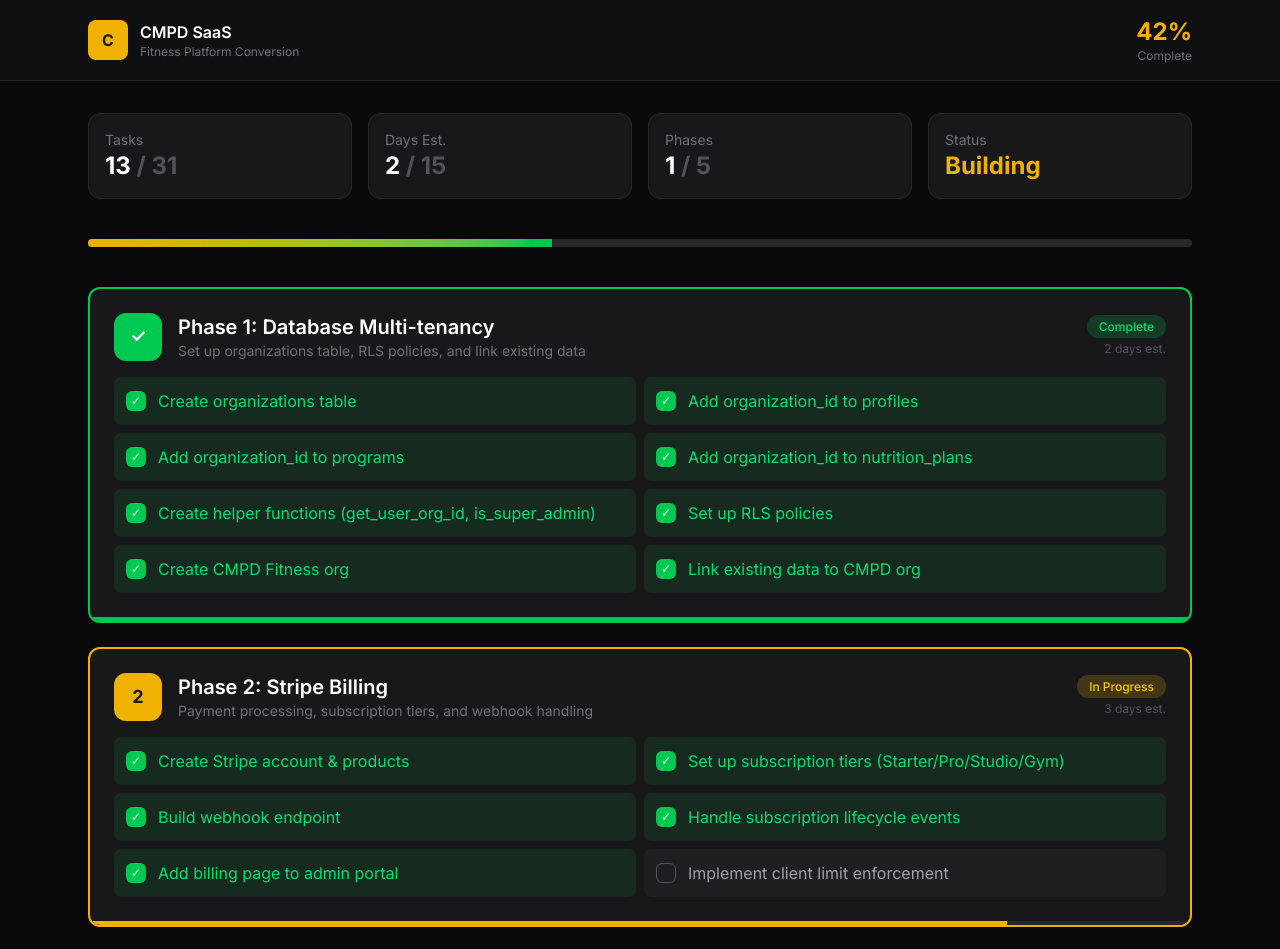
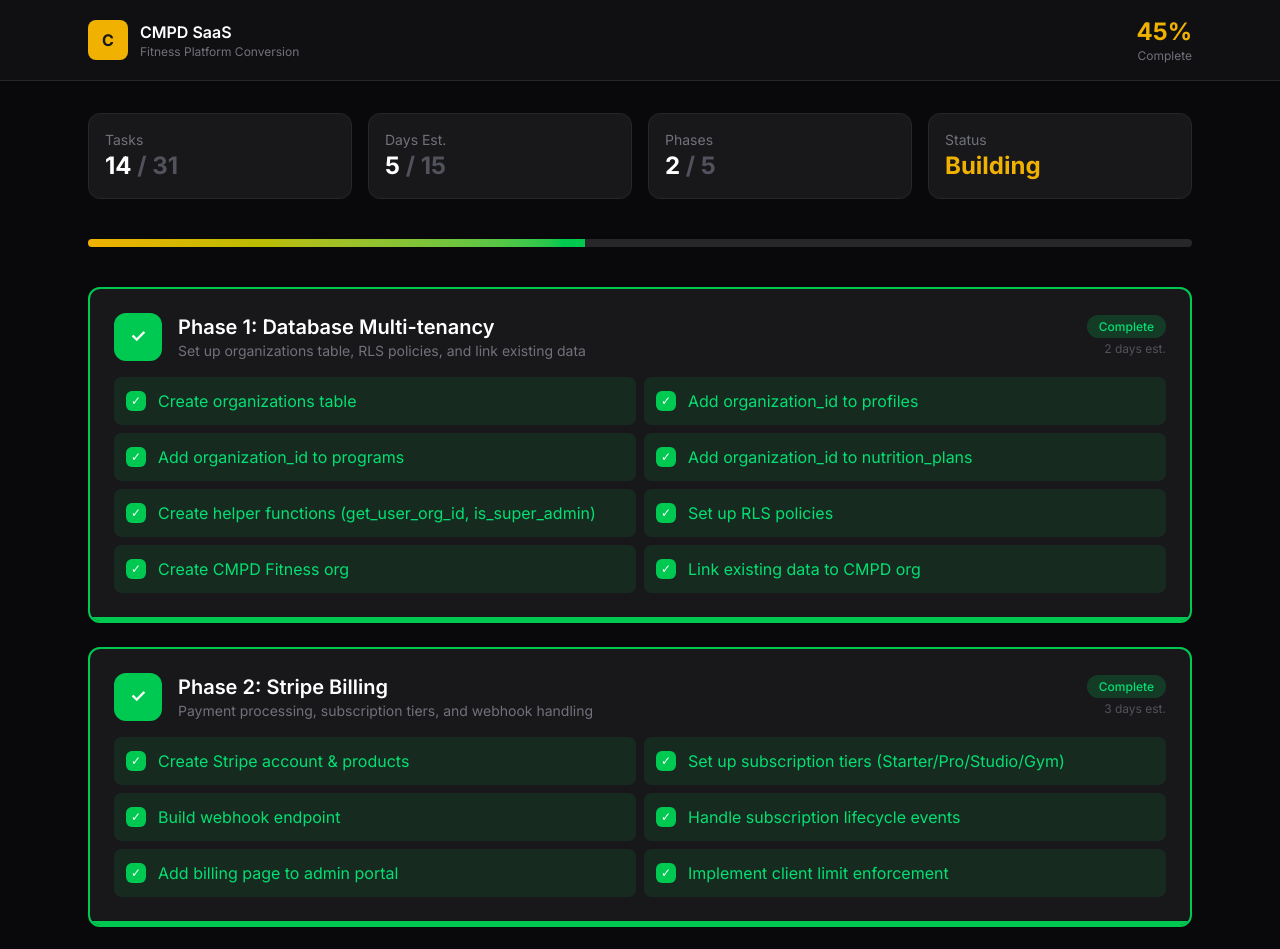
Before and after one commit to HenryWorksHard/cmpd-saas-dashboard, a Next.js app: page / in a window 1280 px wide. Shown: the top 949 px of the page. Built offline with nearby package versions, Linux system fonts and the light colour scheme.

Commit message:
Phase 2 complete

```diff
--- a/app/page.tsx
+++ b/app/page.tsx
@@ -39,14 +39,14 @@ const phases: Phase[] = [
     name: 'Stripe Billing',
     description: 'Payment processing, subscription tiers, and webhook handling',
     estimatedDays: 3,
-    status: 'in-progress',
+    status: 'complete',
     tasks: [
       { name: 'Create Stripe account & products', done: true },
       { name: 'Set up subscription tiers (Starter/Pro/Studio/Gym)', done: true },
       { name: 'Build webhook endpoint', done: true },
       { name: 'Handle subscription lifecycle events', done: true },
       { name: 'Add billing page to admin portal', done: true },
-      { name: 'Implement client limit enforcement', done: false },
+      { name: 'Implement client limit enforcement', done: true },
     ],
   },
   {
```
